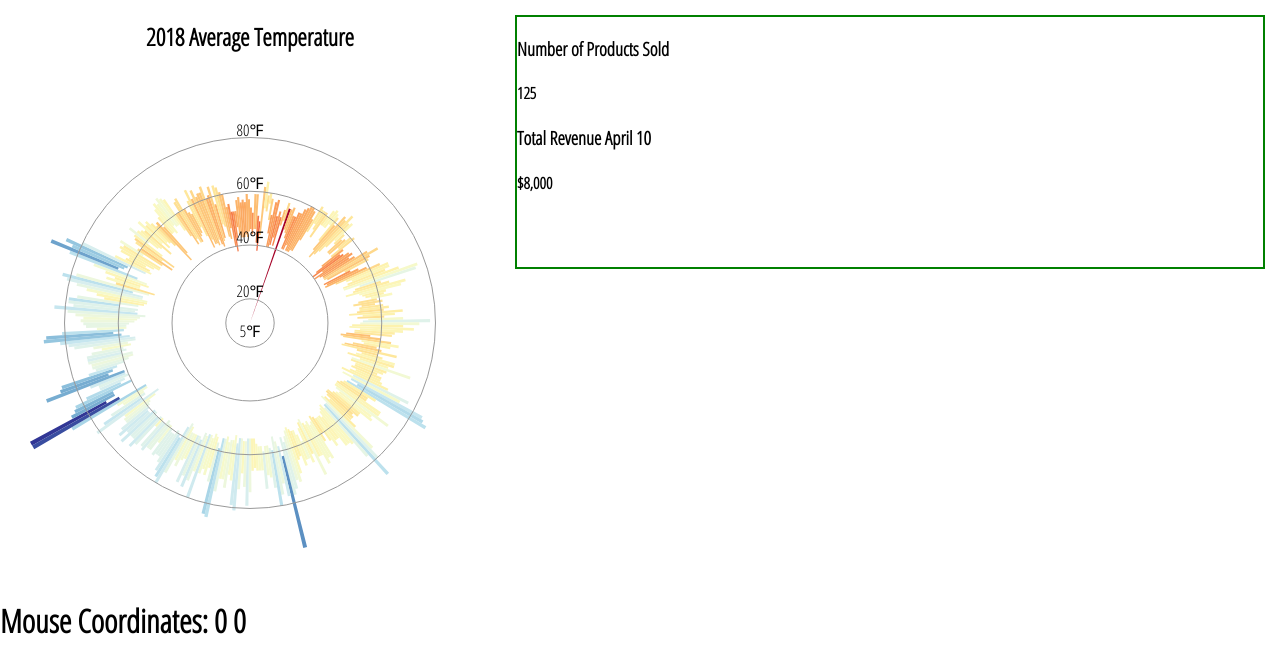
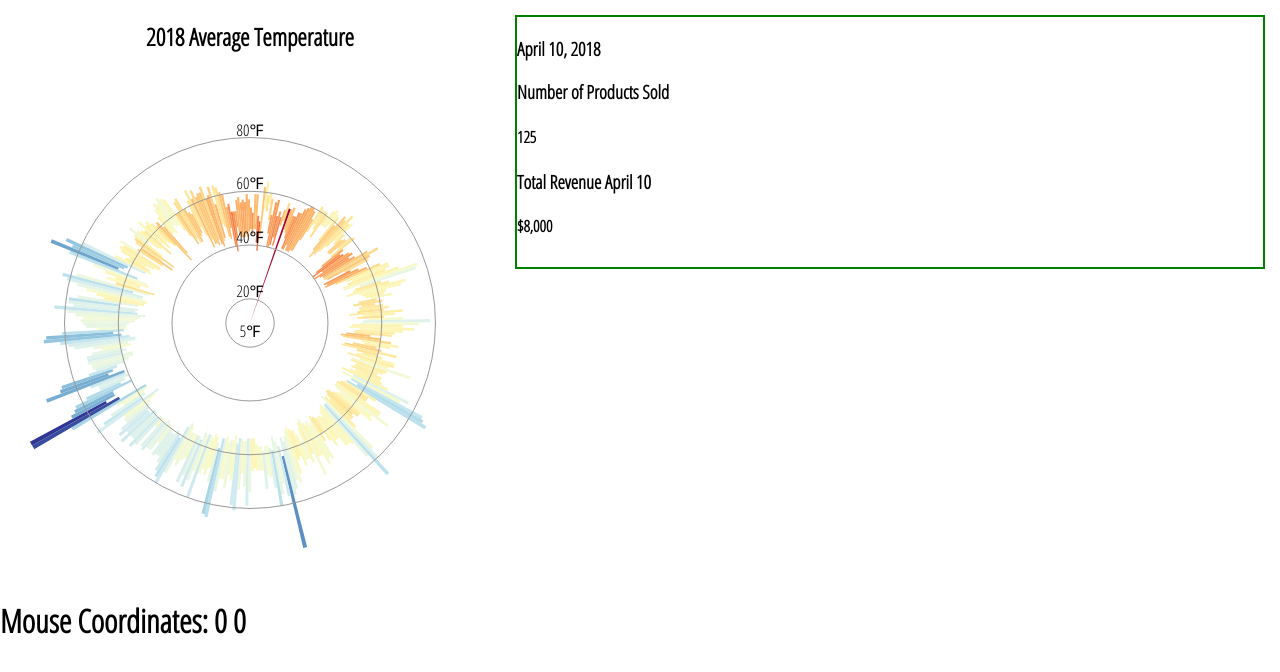
Before and after one commit to patrickjneel/Year-Data-Visualization, a React (Create React App) app: page / in a window 1280 px wide. Shown: the top 672 px of the page. Built offline with nearby package versions, Linux system fonts and the light colour scheme.

Commit message:
add icons for profit or loss

```diff
--- a/package.json
+++ b/package.json
@@ -3,6 +3,7 @@
   "version": "0.1.0",
   "private": true,
   "dependencies": {
+    "@material-ui/icons": "^3.0.1",
     "d3": "^5.7.0",
     "react": "^16.6.3",
     "react-dom": "^16.6.3",
--- a/src/DailySummary/DailySummary.jsx
+++ b/src/DailySummary/DailySummary.jsx
@@ -3,6 +3,7 @@ import './daily-summary.css';
 
 const DailySummary = () => (
     <div>
+      <h3>April 10, 2018</h3>
       <h3>Number of Products Sold</h3>
       <h4>125</h4>
       <h3>Total Revenue April 10</h3>
```
Also changed, not shown: 1 other file (tests, documents, lock files or other folders).
